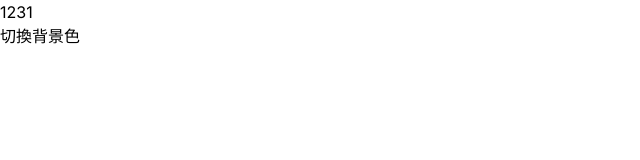
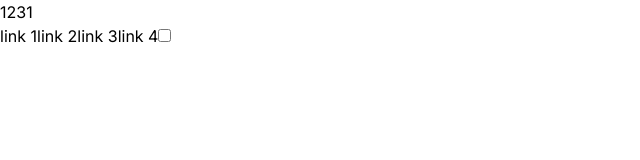
Before and after one commit to kawagami/blog-next, a Next.js app: page / in a window 1280 px wide. Shown: the top 160 px of the page, without its empty margins (0-640 px from the left). Built offline with nearby package versions, Linux system fonts and the light colour scheme.

Commit message:
update: layout 調整 grid 中

```diff
--- a/app/page.js
+++ b/app/page.js
@@ -6,9 +6,13 @@ import ThemeButton from "@/components/theme-button";
 export default function Home() {
   return (
     <>
-      <header className="min-h-[50px] bg-red-300 dark:bg-purple-300 overflow-hidden grid grid-cols-2">
+      <header className="min-h-[50px] bg-red-300 dark:bg-purple-300 overflow-hidden hidden sm:grid sm:grid-cols-2 grid-cols-1 gap-2">
         <div className="bg-white dark:bg-black">1231</div>
-        <div className="bg-white dark:bg-black ml-auto">
+        <div className="bg-white dark:bg-black grid grid-cols-5 place-content-center">
+          <Link href="/" className="grid place-content-center">link 1</Link>
+          <Link href="/" className="grid place-content-center">link 2</Link>
+          <Link href="/" className="grid place-content-center">link 3</Link>
+          <Link href="/" className="grid place-content-center">link 4</Link>
           <ThemeButton />
         </div>
       </header>
--- a/components/theme-button.js
+++ b/components/theme-button.js
@@ -1,17 +1,76 @@
 'use client'
 
+import { useState } from "react";
+
 export default function ThemeButton() {
-    return (
-        <button className="rounded-lg bg-blue-300 dark:bg-yellow-300 hover:scale-125 hover:bg-red-800 hover:ring" onClick={changeTheme}>切換背景色</button>
-        // <input type="checkbox" />
-    );
+    const [isDarkMode, setIsDarkMode] = useState(false);
+
+    function showStatus(event) {
+        setIsDarkMode(preValue => !preValue)
+        // setIsDarkMode(preValue => !preValue)
+        // setIsDarkMode(!isDarkMode)
+        // setIsDarkMode(!isDarkMode)
+        // console.log(isDarkMode);
+        // console.log(event.target.checked);
     }
 
     function changeTheme() {
         const htmlClass = document.documentElement.classList;
-    if (htmlClass.contains('dark')) {
+        // if (htmlClass.contains('dark')) {
+        if (isDarkMode) {
             htmlClass.remove('dark')
         } else {
             htmlClass.add('dark')
         }
+        setIsDarkMode(preValue => !preValue)
     }
+
+    const styles = [
+        "relative",
+        "w-16",
+        "h-8",
+        "bg-gray-600",
+        // "peer-focus:outline-none",
+        // "peer-focus:ring-4",
+        // "peer-focus:ring-blue-300",
+        "dark:peer-focus:ring-blue-800",
+        "rounded-full",
+        "peer",
+        "dark:bg-gray-700",
+        "peer-checked:after:translate-x-full",
+        "rtl:peer-checked:after:-translate-x-full",
+        "peer-checked:after:border-white",
+        "after:content-['']",
+        "after:absolute",
+        "after:top-[2px]",
+        "after:start-[2px]",
+        "after:dark:bg-gray-600",
+        "after:border-gray-300",
+        "after:border",
+        "after:rounded-full",
+        "after:h-7",
+        "after:w-7",
+        "after:transition-all",
+        "dark:border-gray-600",
+        "after:bg-gray-200",
+        "peer-checked:bg-gray-200",
+        // "grid",
+        // "place-content-center",
+    ].join(' ');
+
+    return (
+        // <button className="rounded-lg bg-blue-300 dark:bg-yellow-300 hover:scale-125 hover:bg-red-800 hover:ring" onClick={changeTheme}>切換背景色</button>
+
+        // <label className={classes.switch}>
+        //     <input type="checkbox" onChange={showStatus} />
+        //     <span className={`${classes.slider} ${classes.round}`}></span>
+        // </label>
+
+        <label className="inline-flex items-center cursor-pointer">
+            <input type="checkbox" checked={isDarkMode} className="sr-only peer" onChange={changeTheme} />
+            <div className={styles}></div>
+            {/* <span class="ms-3 text-sm font-medium text-gray-900 dark:text-gray-300">Toggle me</span> */}
+        </label>
+
+    );
+}
```
Lines whose indentation alone changed are shown as unchanged.
